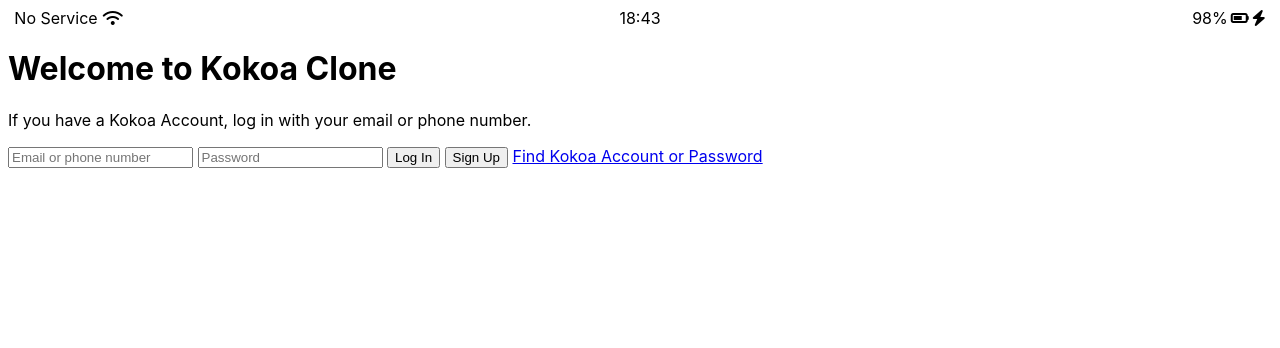
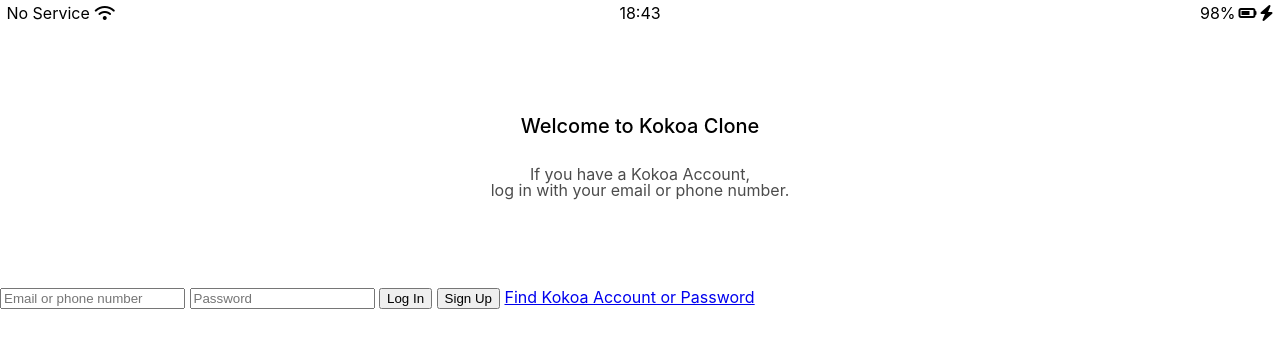
Before and after one commit to nanjeong/kokoa-clone, a plain HTML site: page index.html in a window 1280 px wide. Drawn offline with Linux system fonts and the light colour scheme.

Commit message:
header부분 css 적용

```diff
--- /dev/null
+++ b/CSS/reset.css
@@ -0,0 +1,124 @@
+html,
+body,
+div,
+span,
+applet,
+object,
+iframe,
+h1,
+h2,
+h3,
+h4,
+h5,
+h6,
+p,
+blockquote,
+pre,
+a,
+abbr,
+acronym,
+address,
+big,
+cite,
+code,
+del,
+dfn,
+em,
+img,
+ins,
+kbd,
+q,
+s,
+samp,
+small,
+strike,
+strong,
+sub,
+sup,
+tt,
+var,
+b,
+u,
+i,
+center,
+dl,
+dt,
+dd,
+ol,
+ul,
+li,
+fieldset,
+form,
+label,
+legend,
+table,
+caption,
+tbody,
+tfoot,
+thead,
+tr,
+th,
+td,
+article,
+aside,
+canvas,
+details,
+embed,
+figure,
+figcaption,
+footer,
+header,
+hgroup,
+menu,
+nav,
+output,
+ruby,
+section,
+summary,
+time,
+mark,
+audio,
+video {
+  margin: 0;
+  padding: 0;
+  border: 0;
+  font-size: 100%;
+  font: inherit;
+  vertical-align: baseline;
+}
+/* HTML5 display-role reset for older browsers */
+article,
+aside,
+details,
+figcaption,
+figure,
+footer,
+header,
+hgroup,
+menu,
+nav,
+section {
+  display: block;
+}
+body {
+  line-height: 1;
+}
+ol,
+ul {
+  list-style: none;
+}
+blockquote,
+q {
+  quotes: none;
+}
+blockquote:before,
+blockquote:after,
+q:before,
+q:after {
+  content: "";
+  content: none;
+}
+table {
+  border-collapse: collapse;
+  border-spacing: 0;
+}
--- /dev/null
+++ b/CSS/status-bar.css
@@ -0,0 +1,24 @@
+.status-bar {
+  display: flex;
+  justify-content: center;
+  padding: 5px 0px;
+}
+.status-bar__column {
+  display: flex;
+  align-items: center;
+  width: 33%;
+}
+.status-bar__column:first-child span {
+  margin-right: 5px;
+}
+.status-bar__column:nth-child(2) {
+  display: flex;
+  justify-content: center;
+}
+.status-bar__column:last-child {
+  display: flex;
+  justify-content: flex-end;
+}
+.status-bar__column .fa-battery-three-quarters {
+  margin: 0px 3px;
+}
--- a/CSS/styles.css
+++ b/CSS/styles.css
@@ -1,27 +1,22 @@
+@import "reset.css";
+@import "status-bar.css";
+
 body {
   font-family: -apple-system, BlinkMacSystemFont, "Segoe UI", Roboto, Oxygen,
     Ubuntu, Cantarell, "Open Sans", "Helvetica Neue", sans-serif;
 }
-.status-bar {
+.welcome-header {
+  margin: 90px 0px;
   display: flex;
-  justify-content: center;
+  flex-direction: column;
+  align-items: center;
+  text-align: center;
 }
-.status-bar__column {
-  display: flex;
-  align-items: center;
-  width: 33%;
+.welcome-header__title {
+  margin-bottom: 30px;
+  font-size: 20px;
+  font-weight: 500;
 }
-.status-bar__column:first-child span {
-  margin-right: 5px;
+.welcome-header__text {
+  opacity: 0.7;
 }
-.status-bar__column:nth-child(2) {
-  display: flex;
-  justify-content: center;
-}
-.status-bar__column:last-child {
-  display: flex;
-  justify-content: flex-end;
-}
-.status-bar__column .fa-battery-three-quarters {
-  margin: 0px 3px;
-}
--- a/index.html
+++ b/index.html
@@ -25,7 +25,7 @@
 
     <header class="welcome-header">
         <h1 class="welcome-header__title">Welcome to Kokoa Clone</h1>
-        <p class="welcome-header__text">If you have a Kokoa Account, log in with your email or phone number.</p>
+        <p class="welcome-header__text">If you have a Kokoa Account,<br>log in with your email or phone number.</p>
     </header>
 
     <form id="login-fom">
```
